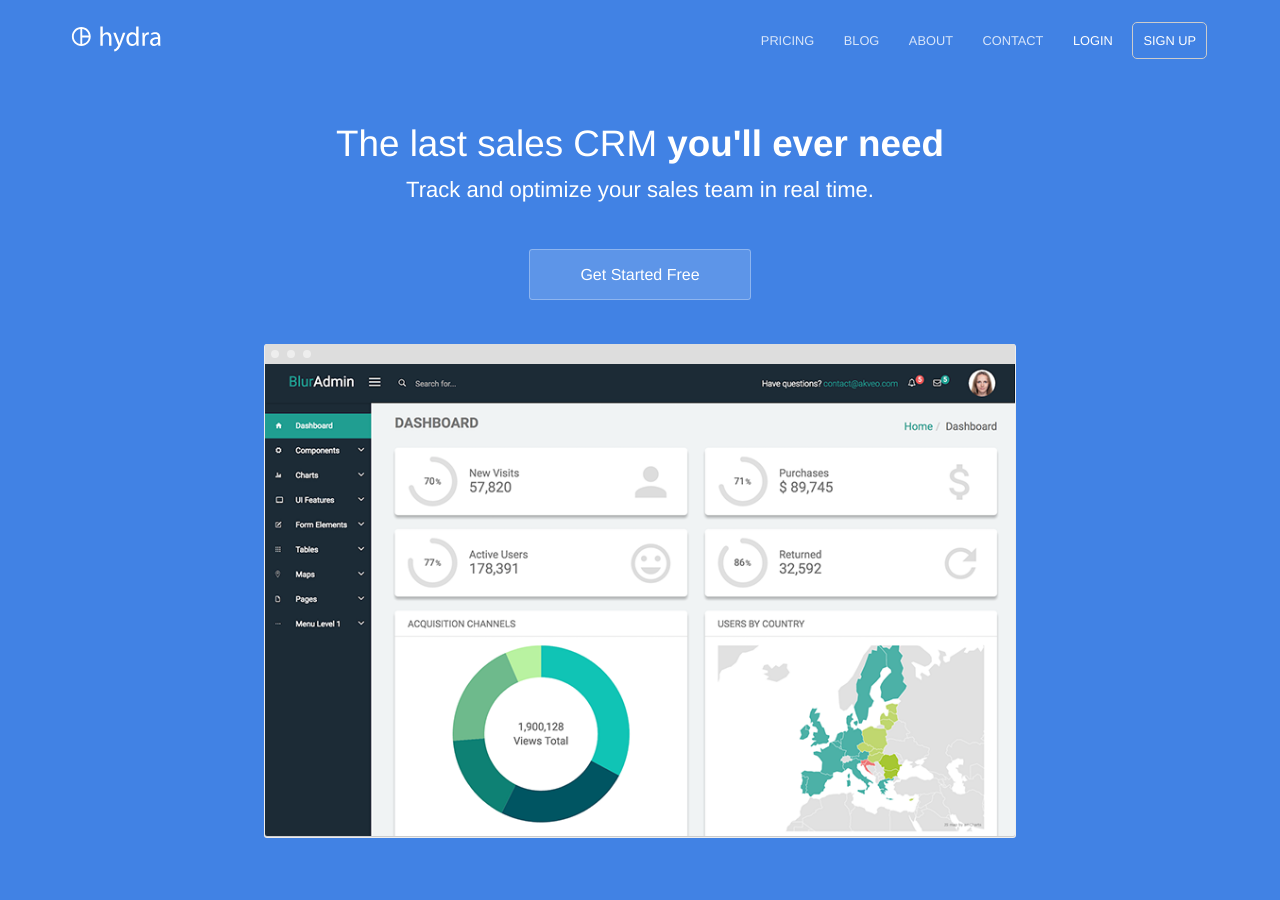
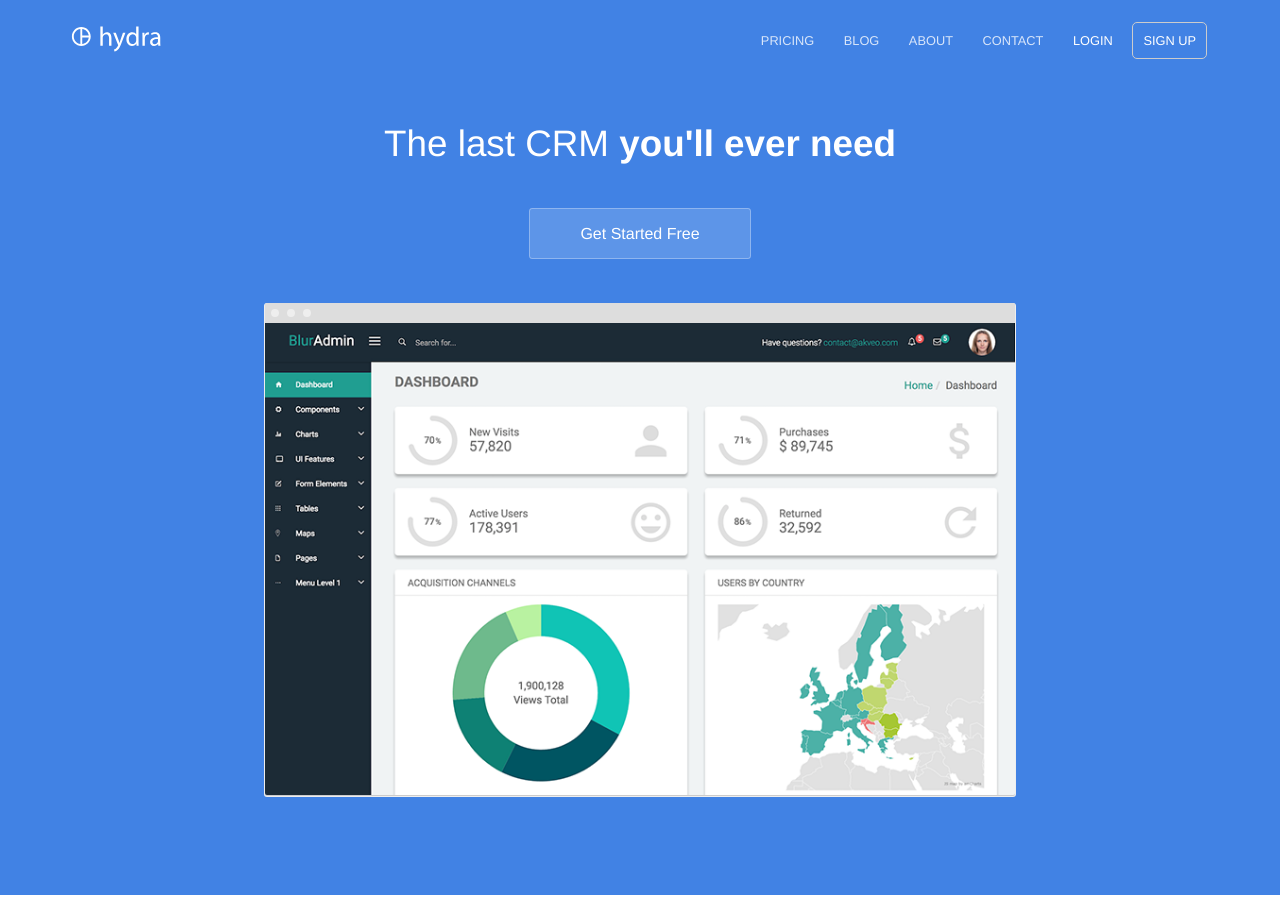
Before and after one commit to aleksandrgordeev/cc-test, a Jekyll site: the page built from index.html, in a window 1280 px wide and 900 px high. Built offline with Jekyll 4.4.1, drawn with Linux system fonts in a browser that asks for light colours.

Commit message:
Changes hero section for testing publishing workflow

```diff
--- a/index.html
+++ b/index.html
@@ -5,8 +5,7 @@
 
 <section class="hero">
 	<div class="text-container">
-		<h1 class="editable">The last sales CRM <strong>you'll ever need</strong></h1>
-		<p class="subtext editable">Track and optimize your sales team in real time.</p>
+		<h1 class="editable">The last CRM <strong>you'll ever need</strong></h1>
 		<div class="cta button alt"><a href="{{ site.baseurl }}/sign-up/">Get Started Free</a></div>
 		<div>
 			<img src="{{ site.baseurl }}/images/dashboard.png" alt="Screenshot" class="screenshot editable" />
```
